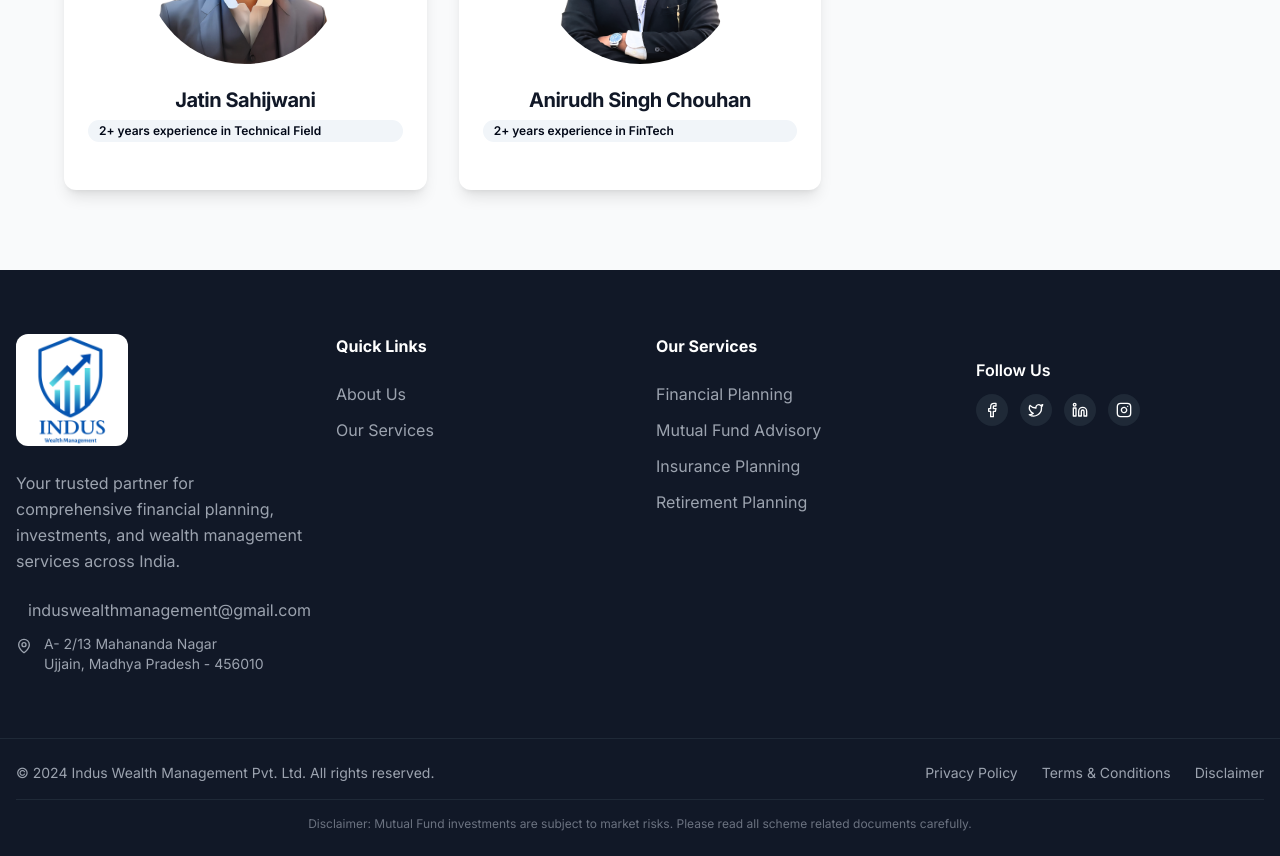
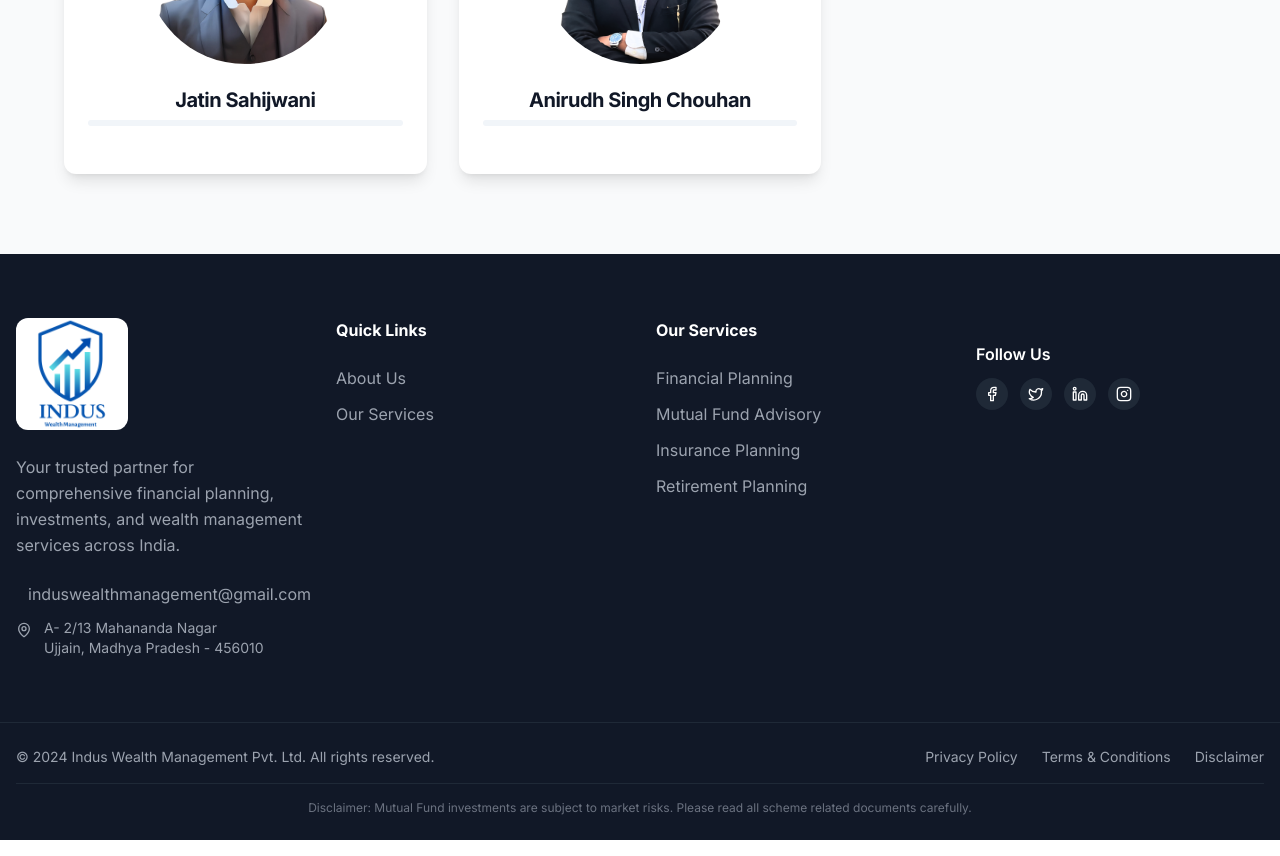
Before and after one commit to AnirudhSingh07/indus-wealth-management, a Next.js app: page /about in a window 1280 px wide. Shown: the part 2120-2976 px from the top of the page. Built offline with nearby package versions, Linux system fonts and the light colour scheme.

Commit message:
Comments

```diff
--- a/app/about/page.tsx
+++ b/app/about/page.tsx
@@ -56,7 +56,7 @@ export default function AboutPage() {
   const team = [
     {
       name: "Jatin Sahijwani",
-      experience: "2+ years experience in Technical Field",
+      // experience: "2+ years experience in Technical Field",
       image: "/jatinbhai.png?height=300&width=300",
 
     }
@@ -68,7 +68,7 @@ export default function AboutPage() {
     // },
     {
       name: "Anirudh Singh Chouhan",
-      experience: "2+ years experience in FinTech",
+      // experience: "2+ years experience in FinTech",
       image: "/anirudh.png?height=300&width=300",
     },
   ]
```
